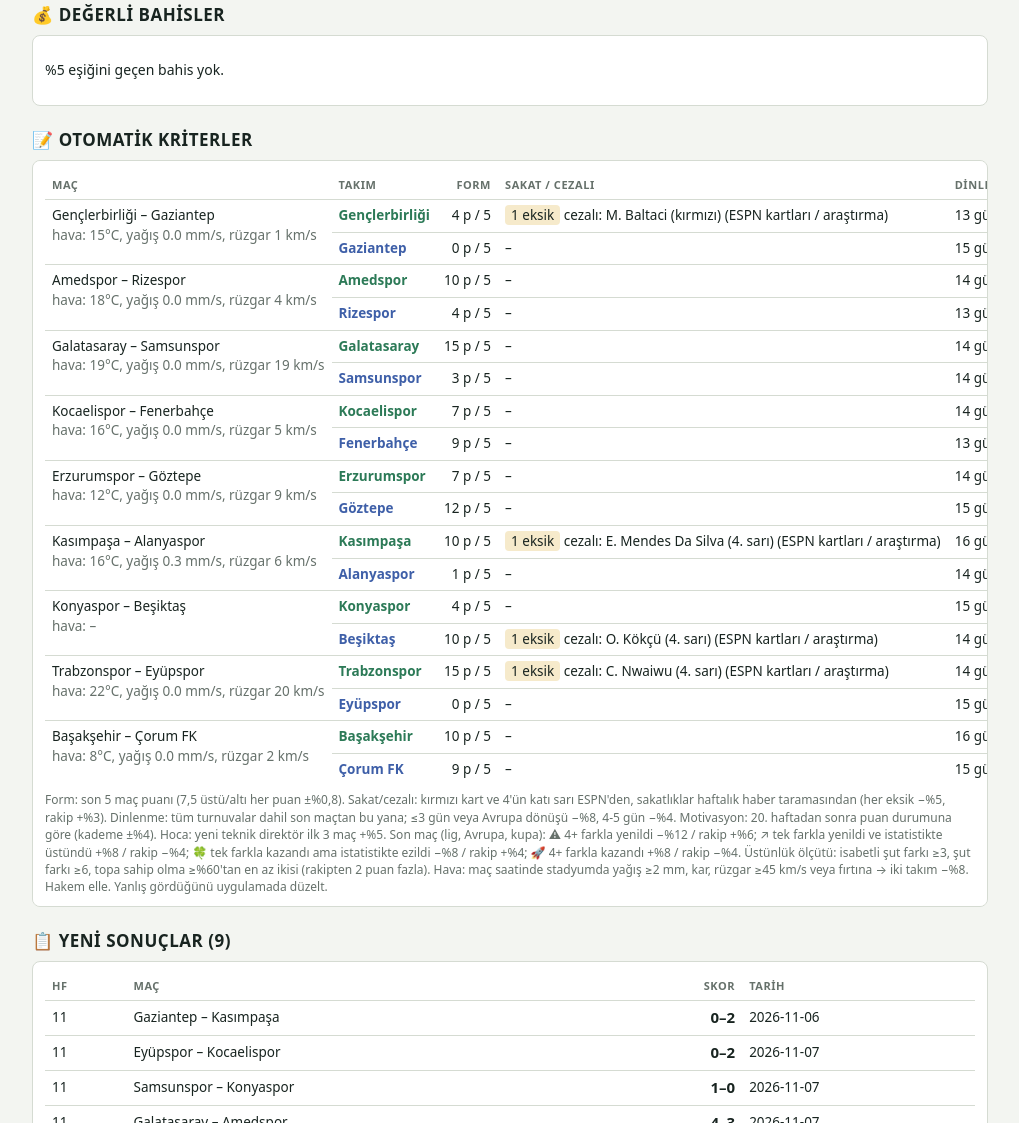
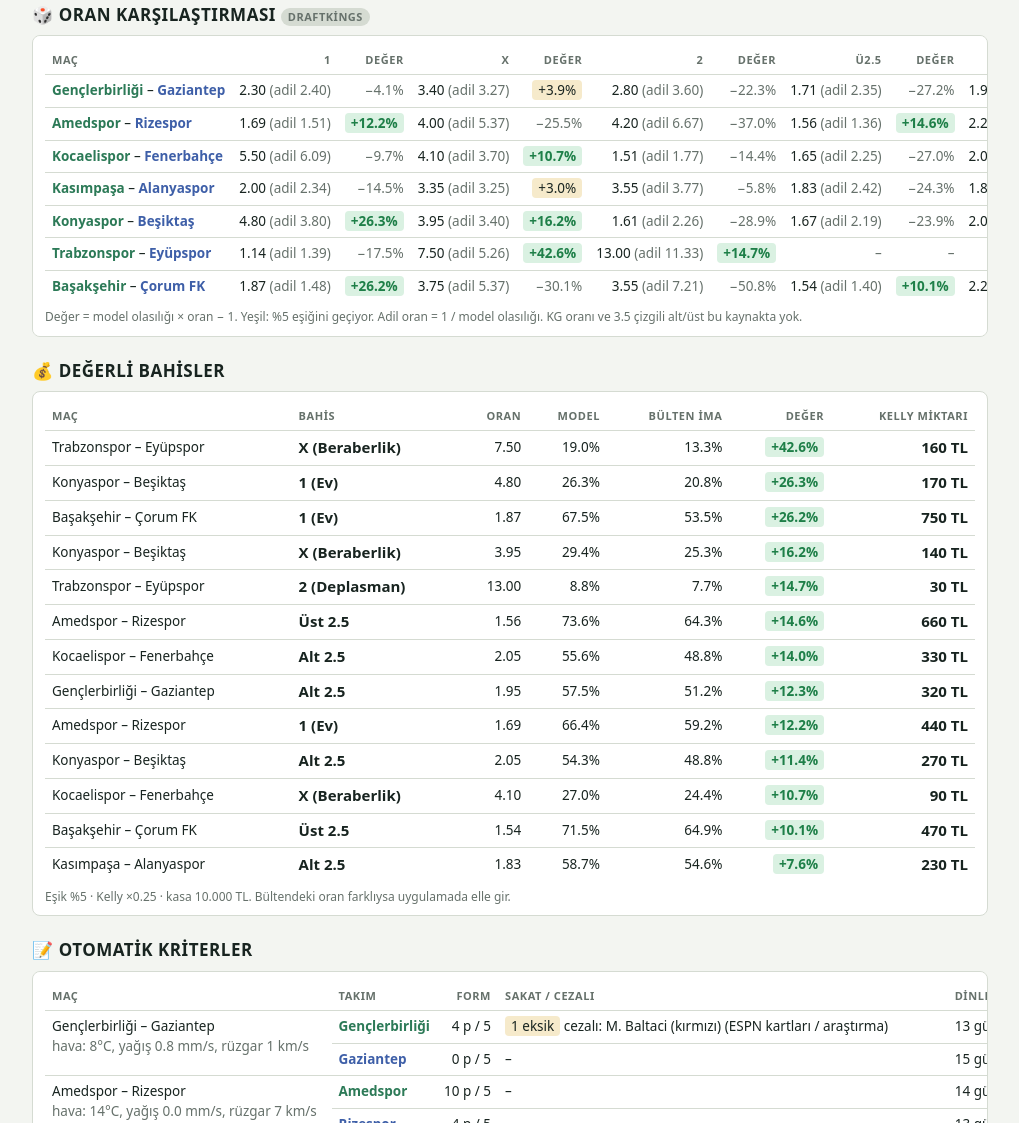
Before and after one commit to emrahergunts/super-lig-radar-app, a plain HTML site: page rapor.html in a window 1280 px wide. Shown: the part 533-1656 px from the top of the page, without its empty margins (130-1149 px from the left). Drawn offline with Linux system fonts and the light colour scheme.

Commit message:
rapor 2026-11-13

```diff
--- a/rapor.html
+++ b/rapor.html
@@ -18,7 +18,7 @@ td:first-child,th:first-child{text-align:left}td.l,th.l{text-align:left}
 .hint{font-size:12px;color:var(--muted);margin:6px 0 0}
 .big{font-weight:700;font-size:15px}.pill{display:inline-block;font-size:11px;background:var(--line);border-radius:999px;padding:1px 7px;color:var(--muted)}
 </style><script src='https://telegram.org/js/telegram-web-app.js'></script></head><body><script>try{var T=window.Telegram&&window.Telegram.WebApp;if(T&&T.initData){T.ready();T.expand();document.write("<div style='padding:8px 12px;font-size:13px'><a href='index.html'>📝 Not gir</a></div>");}}catch(e){}</script><div class='wrap'>
-<h1>Süper Lig Değer Radarı <small>12. hafta · 10.11.2026 17:41 · kaynak espn · 747 maç (bu sezon 99) · ev avantajı ×1.28 · ρ -0.12</small></h1>
+<h1>Süper Lig Değer Radarı <small>12. hafta · 13.11.2026 17:23 · kaynak espn · 747 maç (bu sezon 99) · ev avantajı ×1.28 · ρ -0.12</small></h1>
 <h2>🔮 12. hafta tahminleri</h2><div class='card'><table><tr><th class='l'>Maç</th><th class='l'>Tarih</th><th>1</th><th>X</th><th>2</th><th>Ü2.5</th><th>A2.5</th><th>KG</th><th>λ ev</th><th>λ dep</th><th>Skorlar</th></tr>
 <tr><td><span class='h'>Gençlerbirliği</span> – <span class='a'>Gaziantep</span></td><td class='l'>21 Kas Cmt 13:30</td><td class='big'>42%</td><td class=''>31%</td><td class=''>28%</td><td>42%</td><td>58%</td><td>49%</td><td>1.33</td><td>1.05</td><td>1-1 <span class='neg'>14%</span> · 0-0 <span class='neg'>11%</span> · 1-0 <span class='neg'>11%</span></td></tr>
 <tr><td><span class='h'>Amedspor</span> – <span class='a'>Rizespor</span></td><td class='l'>21 Kas Cmt 16:00</td><td class='big'>66%</td><td class=''>19%</td><td class=''>15%</td><td>74%</td><td>26%</td><td>66%</td><td>2.61</td><td>1.22</td><td>2-1 <span class='neg'>9%</span> · 3-1 <span class='neg'>8%</span> · 1-1 <span class='neg'>8%</span></td></tr>
@@ -30,58 +30,118 @@ td:first-child,th:first-child{text-align:left}td.l,th.l{text-align:left}
 <tr><td><span class='h'>Trabzonspor</span> – <span class='a'>Eyüpspor</span></td><td class='l'>22 Kas Paz 19:00</td><td class='big'>72%</td><td class=''>19%</td><td class=''>9%</td><td>57%</td><td>43%</td><td>46%</td><td>2.28</td><td>0.70</td><td>2-0 <span class='neg'>13%</span> · 1-0 <span class='neg'>11%</span> · 3-0 <span class='neg'>10%</span></td></tr>
 <tr><td><span class='h'>Başakşehir</span> – <span class='a'>Çorum FK</span></td><td class='l'>23 Kas Pzt 20:00</td><td class='big'>68%</td><td class=''>19%</td><td class=''>14%</td><td>71%</td><td>29%</td><td>63%</td><td>2.57</td><td>1.13</td><td>2-1 <span class='neg'>9%</span> · 2-0 <span class='neg'>8%</span> · 1-1 <span class='neg'>8%</span></td></tr>
 </table><p class='hint'>Kalın: en olası 1-X-2 sonucu. Kriterler: form, tek farklı yenilgi, ağır yenilgi ve derbi otomatik; sakatlık, motivasyon, hakem, hava uygulamada elle.</p></div>
+<h2>🎲 Oran karşılaştırması <span class='pill'>DraftKings</span></h2><div class='card'><table><tr><th class='l'>Maç</th>
+<th>1</th><th>değer</th>
+<th>X</th><th>değer</th>
+<th>2</th><th>değer</th>
+<th>Ü2.5</th><th>değer</th>
+<th>A2.5</th><th>değer</th>
+</tr>
+<tr><td><span class='h'>Gençlerbirliği</span> – <span class='a'>Gaziantep</span></td>
+<td>2.30 <span class='neg'>(adil 2.40)</span></td><td><span class='neg'>−4.1%</span></td>
+<td>3.40 <span class='neg'>(adil 3.27)</span></td><td><span class='mid'>+3.9%</span></td>
+<td>2.80 <span class='neg'>(adil 3.60)</span></td><td><span class='neg'>−22.3%</span></td>
+<td>1.71 <span class='neg'>(adil 2.35)</span></td><td><span class='neg'>−27.2%</span></td>
+<td>1.95 <span class='neg'>(adil 1.74)</span></td><td><span class='pos'>+12.3%</span></td>
+</tr>
+<tr><td><span class='h'>Amedspor</span> – <span class='a'>Rizespor</span></td>
+<td>1.69 <span class='neg'>(adil 1.51)</span></td><td><span class='pos'>+12.2%</span></td>
+<td>4.00 <span class='neg'>(adil 5.37)</span></td><td><span class='neg'>−25.5%</span></td>
+<td>4.20 <span class='neg'>(adil 6.67)</span></td><td><span class='neg'>−37.0%</span></td>
+<td>1.56 <span class='neg'>(adil 1.36)</span></td><td><span class='pos'>+14.6%</span></td>
+<td>2.20 <span class='neg'>(adil 3.79)</span></td><td><span class='neg'>−42.0%</span></td>
+</tr>
+<tr><td><span class='h'>Kocaelispor</span> – <span class='a'>Fenerbahçe</span></td>
+<td>5.50 <span class='neg'>(adil 6.09)</span></td><td><span class='neg'>−9.7%</span></td>
+<td>4.10 <span class='neg'>(adil 3.70)</span></td><td><span class='pos'>+10.7%</span></td>
+<td>1.51 <span class='neg'>(adil 1.77)</span></td><td><span class='neg'>−14.4%</span></td>
+<td>1.65 <span class='neg'>(adil 2.25)</span></td><td><span class='neg'>−27.0%</span></td>
+<td>2.05 <span class='neg'>(adil 1.80)</span></td><td><span class='pos'>+14.0%</span></td>
+</tr>
+<tr><td><span class='h'>Kasımpaşa</span> – <span class='a'>Alanyaspor</span></td>
+<td>2.00 <span class='neg'>(adil 2.34)</span></td><td><span class='neg'>−14.5%</span></td>
+<td>3.35 <span class='neg'>(adil 3.25)</span></td><td><span class='mid'>+3.0%</span></td>
+<td>3.55 <span class='neg'>(adil 3.77)</span></td><td><span class='neg'>−5.8%</span></td>
+<td>1.83 <span class='neg'>(adil 2.42)</span></td><td><span class='neg'>−24.3%</span></td>
+<td>1.83 <span class='neg'>(adil 1.70)</span></td><td><span class='pos'>+7.6%</span></td>
+</tr>
+<tr><td><span class='h'>Konyaspor</span> – <span class='a'>Beşiktaş</span></td>
+<td>4.80 <span class='neg'>(adil 3.80)</span></td><td><span class='pos'>+26.3%</span></td>
+<td>3.95 <span class='neg'>(adil 3.40)</span></td><td><span class='pos'>+16.2%</span></td>
+<td>1.61 <span class='neg'>(adil 2.26)</span></td><td><span class='neg'>−28.9%</span></td>
+<td>1.67 <span class='neg'>(adil 2.19)</span></td><td><span class='neg'>−23.9%</span></td>
+<td>2.05 <span class='neg'>(adil 1.84)</span></td><td><span class='pos'>+11.4%</span></td>
+</tr>
+<tr><td><span class='h'>Trabzonspor</span> – <span class='a'>Eyüpspor</span></td>
+<td>1.14 <span class='neg'>(adil 1.39)</span></td><td><span class='neg'>−17.5%</span></td>
+<td>7.50 <span class='neg'>(adil 5.26)</span></td><td><span class='pos'>+42.6%</span></td>
+<td>13.00 <span class='neg'>(adil 11.33)</span></td><td><span class='pos'>+14.7%</span></td>
+<td class='neg'>–</td><td class='neg'>–</td>
+<td class='neg'>–</td><td class='neg'>–</td>
+</tr>
+<tr><td><span class='h'>Başakşehir</span> – <span class='a'>Çorum FK</span></td>
+<td>1.87 <span class='neg'>(adil 1.48)</span></td><td><span class='pos'>+26.2%</span></td>
+<td>3.75 <span class='neg'>(adil 5.37)</span></td><td><span class='neg'>−30.1%</span></td>
+<td>3.55 <span class='neg'>(adil 7.21)</span></td><td><span class='neg'>−50.8%</span></td>
+<td>1.54 <span class='neg'>(adil 1.40)</span></td><td><span class='pos'>+10.1%</span></td>
+<td>2.25 <span class='neg'>(adil 3.50)</span></td><td><span class='neg'>−35.8%</span></td>
+</tr>
+</table><p class='hint'>Değer = model olasılığı × oran − 1. Yeşil: %5 eşiğini geçiyor. Adil oran = 1 / model olasılığı. KG oranı ve 3.5 çizgili alt/üst bu kaynakta yok.</p></div>
 <h2>💰 Değerli bahisler</h2><div class='card'>
-<p>%5 eşiğini geçen bahis yok.</p>
+<table><tr><th class='l'>Maç</th><th class='l'>Bahis</th><th>Oran</th><th>Model</th><th>Bülten ima</th><th>Değer</th><th>Kelly miktarı</th></tr>
+<tr><td>Trabzonspor – Eyüpspor</td><td class='l big'>X (Beraberlik)</td><td>7.50</td><td>19.0%</td><td>13.3%</td><td><span class='pos'>+42.6%</span></td><td class='big'>160 TL</td></tr>
+<tr><td>Konyaspor – Beşiktaş</td><td class='l big'>1 (Ev)</td><td>4.80</td><td>26.3%</td><td>20.8%</td><td><span class='pos'>+26.3%</span></td><td class='big'>170 TL</td></tr>
+<tr><td>Başakşehir – Çorum FK</td><td class='l big'>1 (Ev)</td><td>1.87</td><td>67.5%</td><td>53.5%</td><td><span class='pos'>+26.2%</span></td><td class='big'>750 TL</td></tr>
+<tr><td>Konyaspor – Beşiktaş</td><td class='l big'>X (Beraberlik)</td><td>3.95</td><td>29.4%</td><td>25.3%</td><td><span class='pos'>+16.2%</span></td><td class='big'>140 TL</td></tr>
+<tr><td>Trabzonspor – Eyüpspor</td><td class='l big'>2 (Deplasman)</td><td>13.00</td><td>8.8%</td><td>7.7%</td><td><span class='pos'>+14.7%</span></td><td class='big'>30 TL</td></tr>
+<tr><td>Amedspor – Rizespor</td><td class='l big'>Üst 2.5</td><td>1.56</td><td>73.6%</td><td>64.3%</td><td><span class='pos'>+14.6%</span></td><td class='big'>660 TL</td></tr>
+<tr><td>Kocaelispor – Fenerbahçe</td><td class='l big'>Alt 2.5</td><td>2.05</td><td>55.6%</td><td>48.8%</td><td><span class='pos'>+14.0%</span></td><td class='big'>330 TL</td></tr>
+<tr><td>Gençlerbirliği – Gaziantep</td><td class='l big'>Alt 2.5</td><td>1.95</td><td>57.5%</td><td>51.2%</td><td><span class='pos'>+12.3%</span></td><td class='big'>320 TL</td></tr>
+<tr><td>Amedspor – Rizespor</td><td class='l big'>1 (Ev)</td><td>1.69</td><td>66.4%</td><td>59.2%</td><td><span class='pos'>+12.2%</span></td><td class='big'>440 TL</td></tr>
+<tr><td>Konyaspor – Beşiktaş</td><td class='l big'>Alt 2.5</td><td>2.05</td><td>54.3%</td><td>48.8%</td><td><span class='pos'>+11.4%</span></td><td class='big'>270 TL</td></tr>
+<tr><td>Kocaelispor – Fenerbahçe</td><td class='l big'>X (Beraberlik)</td><td>4.10</td><td>27.0%</td><td>24.4%</td><td><span class='pos'>+10.7%</span></td><td class='big'>90 TL</td></tr>
+<tr><td>Başakşehir – Çorum FK</td><td class='l big'>Üst 2.5</td><td>1.54</td><td>71.5%</td><td>64.9%</td><td><span class='pos'>+10.1%</span></td><td class='big'>470 TL</td></tr>
+<tr><td>Kasımpaşa – Alanyaspor</td><td class='l big'>Alt 2.5</td><td>1.83</td><td>58.7%</td><td>54.6%</td><td><span class='pos'>+7.6%</span></td><td class='big'>230 TL</td></tr>
+</table><p class='hint'>Eşik %5 · Kelly ×0.25 · kasa 10.000 TL. Bültendeki oran farklıysa uygulamada elle gir.</p>
 </div>
 <h2>📝 Otomatik kriterler</h2><div class='card'><table><tr><th class='l'>Maç</th><th class='l'>Takım</th><th>Form</th><th class='l'>Sakat / cezalı</th><th class='l'>Dinlenme</th><th class='l'>Motivasyon</th><th class='l'>Hoca</th><th class='l'>Son maç</th></tr>
-<tr><td rowspan='2' style='vertical-align:top'>Gençlerbirliği – Gaziantep<br><span class='neg'>hava: 15°C, yağış 0.0 mm/s, rüzgar 1 km/s</span></td>
+<tr><td rowspan='2' style='vertical-align:top'>Gençlerbirliği – Gaziantep<br><span class='neg'>hava: 8°C, yağış 0.8 mm/s, rüzgar 1 km/s</span></td>
 <td class='l h'>Gençlerbirliği</td><td>4 p / 5</td><td class='l'><span class='mid'>1 eksik</span> cezalı: M. Baltaci (kırmızı) (ESPN kartları / araştırma)</td><td class='l'>13 gün dinlenme</td><td class='l'>–</td><td class='l'>–</td><td class='l'>–</td></tr>
 <tr>
 <td class='l a'>Gaziantep</td><td>0 p / 5</td><td class='l'>–</td><td class='l'>15 gün dinlenme</td><td class='l'>–</td><td class='l'>–</td><td class='l'>–</td></tr>
-<tr><td rowspan='2' style='vertical-align:top'>Amedspor – Rizespor<br><span class='neg'>hava: 18°C, yağış 0.0 mm/s, rüzgar 4 km/s</span></td>
+<tr><td rowspan='2' style='vertical-align:top'>Amedspor – Rizespor<br><span class='neg'>hava: 14°C, yağış 0.0 mm/s, rüzgar 7 km/s</span></td>
 <td class='l h'>Amedspor</td><td>10 p / 5</td><td class='l'>–</td><td class='l'>14 gün dinlenme</td><td class='l'>–</td><td class='l'>–</td><td class='l'>–</td></tr>
 <tr>
 <td class='l a'>Rizespor</td><td>4 p / 5</td><td class='l'>–</td><td class='l'>13 gün dinlenme</td><td class='l'>–</td><td class='l'>–</td><td class='l'>–</td></tr>
-<tr><td rowspan='2' style='vertical-align:top'>Galatasaray – Samsunspor<br><span class='neg'>hava: 19°C, yağış 0.0 mm/s, rüzgar 19 km/s</span></td>
+<tr><td rowspan='2' style='vertical-align:top'>Galatasaray – Samsunspor<br><span class='neg'>hava: 12°C, yağış 0.6 mm/s, rüzgar 12 km/s</span></td>
 <td class='l h'>Galatasaray</td><td>15 p / 5</td><td class='l'>–</td><td class='l'>14 gün dinlenme</td><td class='l'>–</td><td class='l'>–</td><td class='l'>–</td></tr>
 <tr>
 <td class='l a'>Samsunspor</td><td>3 p / 5</td><td class='l'>–</td><td class='l'>14 gün dinlenme</td><td class='l'>–</td><td class='l'>–</td><td class='l'>–</td></tr>
-<tr><td rowspan='2' style='vertical-align:top'>Kocaelispor – Fenerbahçe<br><span class='neg'>hava: 16°C, yağış 0.0 mm/s, rüzgar 5 km/s</span></td>
+<tr><td rowspan='2' style='vertical-align:top'>Kocaelispor – Fenerbahçe<br><span class='neg'>hava: 11°C, yağış 1.7 mm/s, rüzgar 10 km/s</span></td>
 <td class='l h'>Kocaelispor</td><td>7 p / 5</td><td class='l'>–</td><td class='l'>14 gün dinlenme</td><td class='l'>–</td><td class='l'>–</td><td class='l'>–</td></tr>
 <tr>
 <td class='l a'>Fenerbahçe</td><td>9 p / 5</td><td class='l'>–</td><td class='l'>13 gün dinlenme</td><td class='l'>–</td><td class='l'>–</td><td class='l'><span class='pos'>🚀 farklı galibiyet</span> 11. hafta deplasmanda Çorum FK 5–0</td></tr>
-<tr><td rowspan='2' style='vertical-align:top'>Erzurumspor – Göztepe<br><span class='neg'>hava: 12°C, yağış 0.0 mm/s, rüzgar 9 km/s</span></td>
+<tr><td rowspan='2' style='vertical-align:top'>Erzurumspor – Göztepe<br><span class='neg'>hava: 2°C, yağış 0.1 mm/s, rüzgar 7 km/s</span></td>
 <td class='l h'>Erzurumspor</td><td>7 p / 5</td><td class='l'>–</td><td class='l'>14 gün dinlenme</td><td class='l'>–</td><td class='l'>–</td><td class='l'>–</td></tr>
 <tr>
 <td class='l a'>Göztepe</td><td>12 p / 5</td><td class='l'>–</td><td class='l'>15 gün dinlenme</td><td class='l'>–</td><td class='l'>–</td><td class='l'>–</td></tr>
-<tr><td rowspan='2' style='vertical-align:top'>Kasımpaşa – Alanyaspor<br><span class='neg'>hava: 16°C, yağış 0.3 mm/s, rüzgar 6 km/s</span></td>
+<tr><td rowspan='2' style='vertical-align:top'>Kasımpaşa – Alanyaspor<br><span class='neg'>hava: 10°C, yağış 0.2 mm/s, rüzgar 11 km/s</span></td>
 <td class='l h'>Kasımpaşa</td><td>10 p / 5</td><td class='l'><span class='mid'>1 eksik</span> cezalı: E. Mendes Da Silva (4. sarı) (ESPN kartları / araştırma)</td><td class='l'>16 gün dinlenme</td><td class='l'>–</td><td class='l'>–</td><td class='l'>–</td></tr>
 <tr>
 <td class='l a'>Alanyaspor</td><td>1 p / 5</td><td class='l'>–</td><td class='l'>14 gün dinlenme</td><td class='l'>–</td><td class='l'>–</td><td class='l'>–</td></tr>
-<tr><td rowspan='2' style='vertical-align:top'>Konyaspor – Beşiktaş<br><span class='neg'>hava: –</span></td>
+<tr><td rowspan='2' style='vertical-align:top'>Konyaspor – Beşiktaş<br><span class='neg'>hava: 9°C, yağış 0.0 mm/s, rüzgar 16 km/s</span></td>
 <td class='l h'>Konyaspor</td><td>4 p / 5</td><td class='l'>–</td><td class='l'>15 gün dinlenme</td><td class='l'>–</td><td class='l'>–</td><td class='l'>–</td></tr>
 <tr>
 <td class='l a'>Beşiktaş</td><td>10 p / 5</td><td class='l'><span class='mid'>1 eksik</span> cezalı: O. Kökçü (4. sarı) (ESPN kartları / araştırma)</td><td class='l'>14 gün dinlenme</td><td class='l'>–</td><td class='l'>–</td><td class='l'>–</td></tr>
-<tr><td rowspan='2' style='vertical-align:top'>Trabzonspor – Eyüpspor<br><span class='neg'>hava: 22°C, yağış 0.0 mm/s, rüzgar 20 km/s</span></td>
+<tr><td rowspan='2' style='vertical-align:top'>Trabzonspor – Eyüpspor<br><span class='neg'>hava: 12°C, yağış 1.4 mm/s, rüzgar 3 km/s</span></td>
 <td class='l h'>Trabzonspor</td><td>15 p / 5</td><td class='l'><span class='mid'>1 eksik</span> cezalı: C. Nwaiwu (4. sarı) (ESPN kartları / araştırma)</td><td class='l'>14 gün dinlenme</td><td class='l'>–</td><td class='l'>–</td><td class='l'>–</td></tr>
 <tr>
 <td class='l a'>Eyüpspor</td><td>0 p / 5</td><td class='l'>–</td><td class='l'>15 gün dinlenme</td><td class='l'>–</td><td class='l'>–</td><td class='l'>–</td></tr>
-<tr><td rowspan='2' style='vertical-align:top'>Başakşehir – Çorum FK<br><span class='neg'>hava: 8°C, yağış 0.0 mm/s, rüzgar 2 km/s</span></td>
+<tr><td rowspan='2' style='vertical-align:top'>Başakşehir – Çorum FK<br><span class='neg'>hava: 6°C, yağış 0.0 mm/s, rüzgar 4 km/s</span></td>
 <td class='l h'>Başakşehir</td><td>10 p / 5</td><td class='l'>–</td><td class='l'>16 gün dinlenme</td><td class='l'>–</td><td class='l'>–</td><td class='l'>–</td></tr>
 <tr>
 <td class='l a'>Çorum FK</td><td>9 p / 5</td><td class='l'>–</td><td class='l'>15 gün dinlenme</td><td class='l'>–</td><td class='l'>–</td><td class='l'><span class='mid'>⚠ ağır yenilgi</span> 11. hafta evinde Fenerbahçe 0–5</td></tr>
 </table><p class='hint'>Form: son 5 maç puanı (7,5 üstü/altı her puan ±%0,8). Sakat/cezalı: kırmızı kart ve 4'ün katı sarı ESPN'den, sakatlıklar haftalık haber taramasından (her eksik −%5, rakip +%3). Dinlenme: tüm turnuvalar dahil son maçtan bu yana; ≤3 gün veya Avrupa dönüşü −%8, 4-5 gün −%4. Motivasyon: 20. haftadan sonra puan durumuna göre (kademe ±%4). Hoca: yeni teknik direktör ilk 3 maç +%5. Son maç (lig, Avrupa, kupa): ⚠ 4+ farkla yenildi −%12 / rakip +%6; ↗ tek farkla yenildi ve istatistikte üstündü +%8 / rakip −%4; 🍀 tek farkla kazandı ama istatistikte ezildi −%8 / rakip +%4; 🚀 4+ farkla kazandı +%8 / rakip −%4. Üstünlük ölçütü: isabetli şut farkı ≥3, şut farkı ≥6, topa sahip olma ≥%60'tan en az ikisi (rakipten 2 puan fazla). Hava: maç saatinde stadyumda yağış ≥2 mm, kar, rüzgar ≥45 km/s veya fırtına → iki takım −%8. Hakem elle. Yanlış gördüğünü uygulamada düzelt.</p></div>
-<h2>📋 Yeni sonuçlar (9)</h2><div class='card'><table><tr><th>Hf</th><th class='l'>Maç</th><th>Skor</th><th class='l'>Tarih</th></tr>
-<tr><td>11</td><td class='l'>Gaziantep – Kasımpaşa</td><td class='big'>0–2</td><td class='l'>2026-11-06</td></tr>
-<tr><td>11</td><td class='l'>Eyüpspor – Kocaelispor</td><td class='big'>0–2</td><td class='l'>2026-11-07</td></tr>
-<tr><td>11</td><td class='l'>Samsunspor – Konyaspor</td><td class='big'>1–0</td><td class='l'>2026-11-07</td></tr>
-<tr><td>11</td><td class='l'>Galatasaray – Amedspor</td><td class='big'>4–3</td><td class='l'>2026-11-07</td></tr>
-<tr><td>11</td><td class='l'>Göztepe – Başakşehir</td><td class='big'>1–2</td><td class='l'>2026-11-07</td></tr>
-<tr><td>11</td><td class='l'>Rizespor – Erzurumspor</td><td class='big'>2–1</td><td class='l'>2026-11-08</td></tr>
-<tr><td>11</td><td class='l'>Çorum FK – Fenerbahçe</td><td class='big'>0–5</td><td class='l'>2026-11-08</td></tr>
-<tr><td>11</td><td class='l'>Alanyaspor – Trabzonspor</td><td class='big'>0–2</td><td class='l'>2026-11-08</td></tr>
-<tr><td>11</td><td class='l'>Beşiktaş – Gençlerbirliği</td><td class='big'>3–0</td><td class='l'>2026-11-08</td></tr>
-</table></div>
 <h2>💪 Takım güçleri</h2><div class='card'><table><tr><th class='l'>Takım</th><th class='l'>Hücum</th><th></th><th class='l'>Savunma</th><th></th><th>Ev λ*</th><th>Maç</th></tr>
 <tr><td>Galatasaray</td><td class='l'><span class='bar' style='width:89px'></span></td><td>1.77</td><td class='l'><span class='bar' style='width:61px;background:var(--away)'></span></td><td>1.21</td><td>2.27</td><td>63</td></tr>
 <tr><td>Fenerbahçe</td><td class='l'><span class='bar' style='width:90px'></span></td><td>1.79</td><td class='l'><span class='bar' style='width:56px;background:var(--away)'></span></td><td>1.11</td><td>2.29</td><td>63</td></tr>
```
